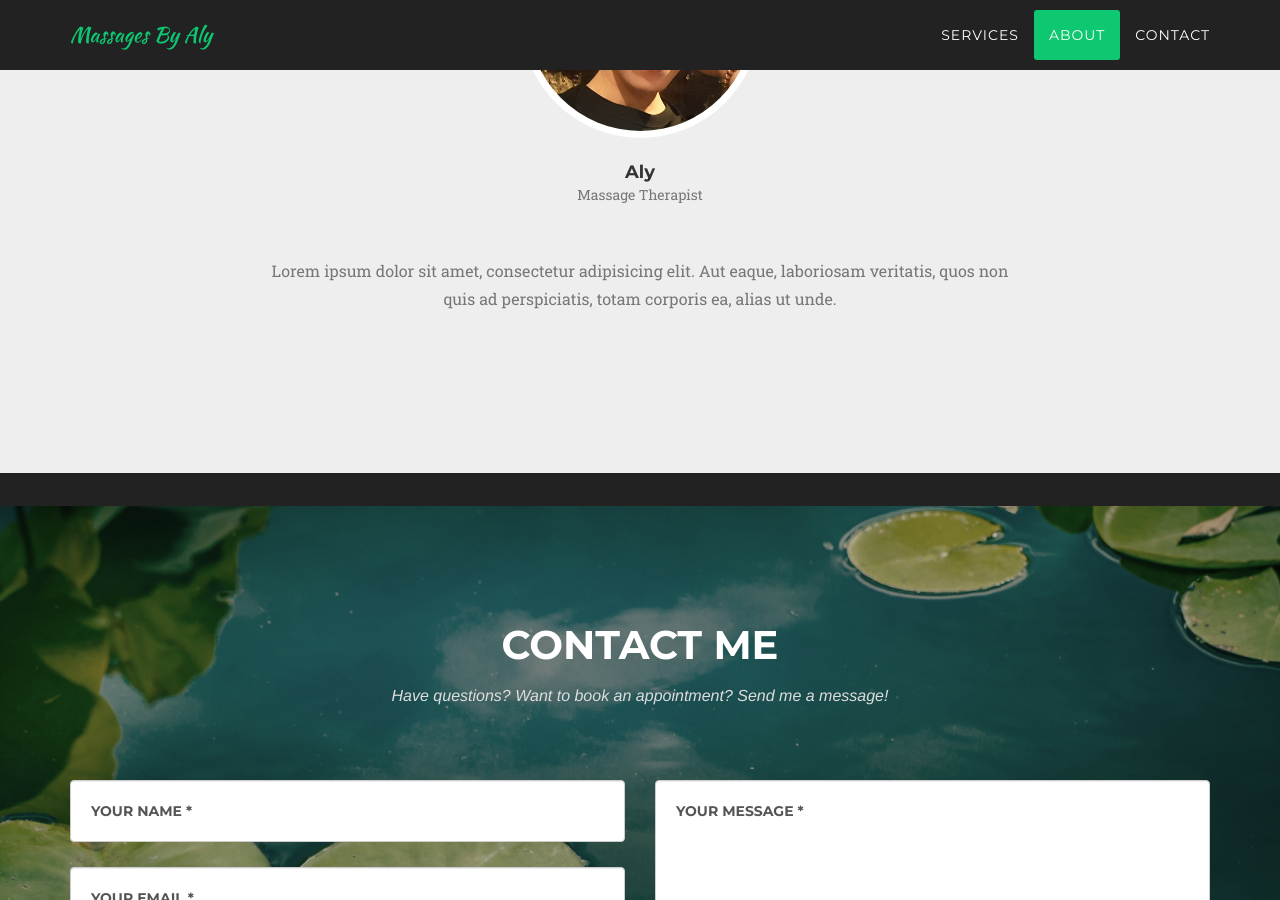
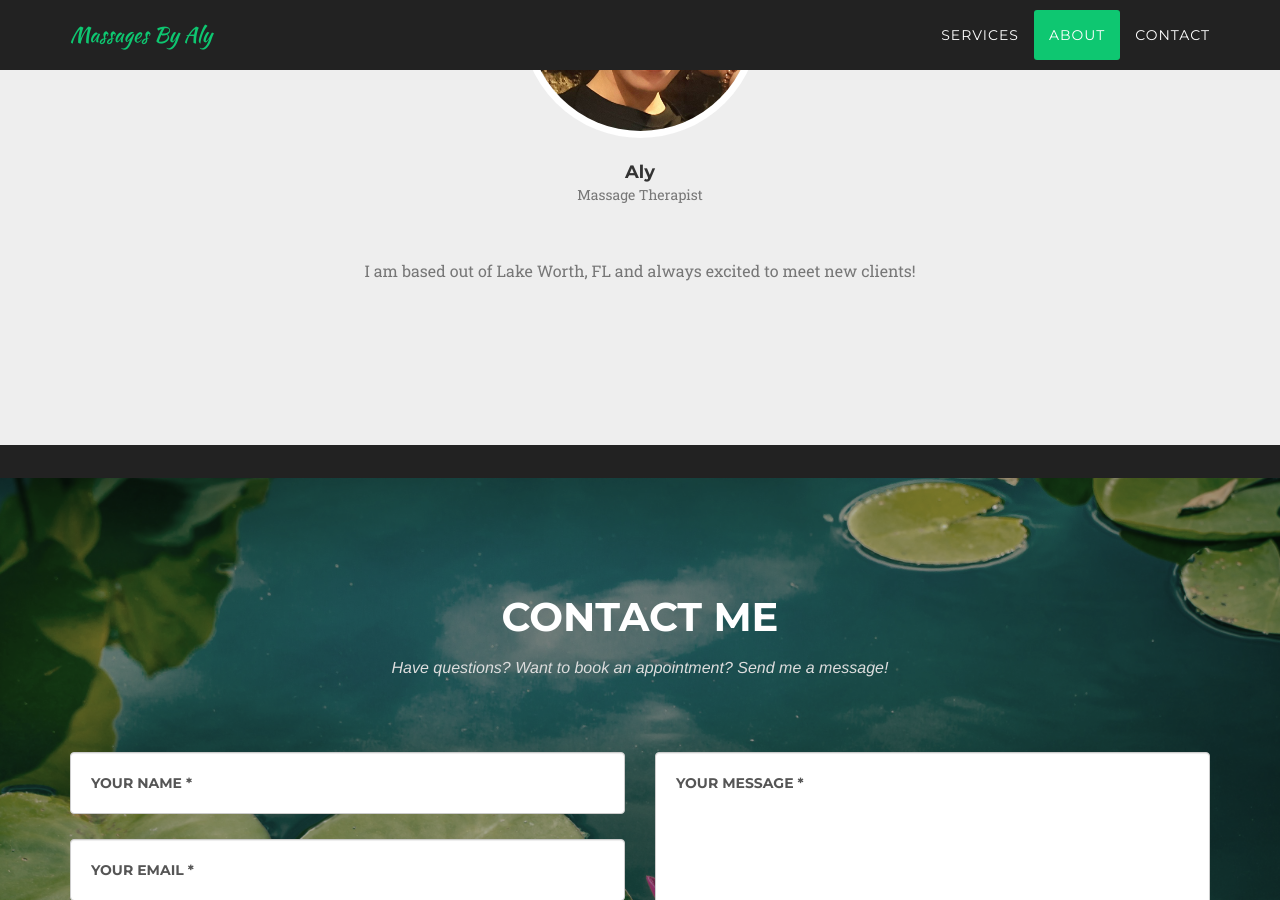
Before and after one commit to massages-by-aly/massages-by-aly.github.io, a Jekyll site: the page built from index.md, in a window 1280 px wide and 900 px high, scrolled down 2811 px. Built offline with Jekyll 4.4.1, drawn with Linux system fonts in a browser that asks for light colours; nearby versions of some CDN libraries; some web fonts are replaced.

Commit message:
Updated images, about section

```diff
--- a/_includes/about.html
+++ b/_includes/about.html
@@ -21,7 +21,7 @@
         </div>
         <div class="row">
             <div class="col-lg-8 col-lg-offset-2 text-center">
-                <p class="large text-muted">Lorem ipsum dolor sit amet, consectetur adipisicing elit. Aut eaque, laboriosam veritatis, quos non quis ad perspiciatis, totam corporis ea, alias ut unde.</p>
+                <p class="large text-muted">I am based out of Lake Worth, FL and always excited to meet new clients!</p>
             </div>
         </div>
     </div>
```
Also changed, not shown: assets/img/services/1.jpg, assets/img/services/2.jpg, assets/img/services/3.jpg, assets/img/services/4.jpg.
